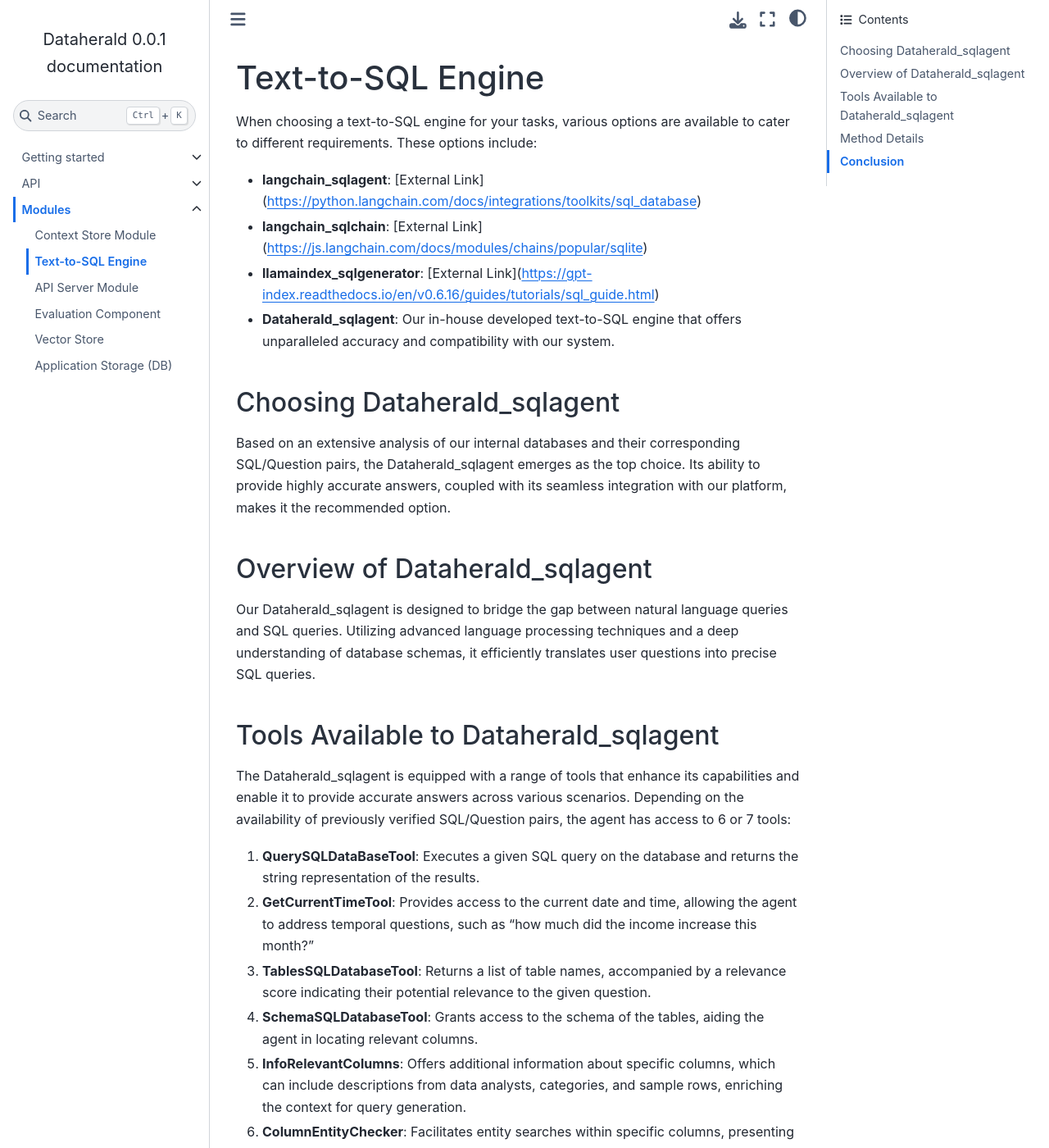
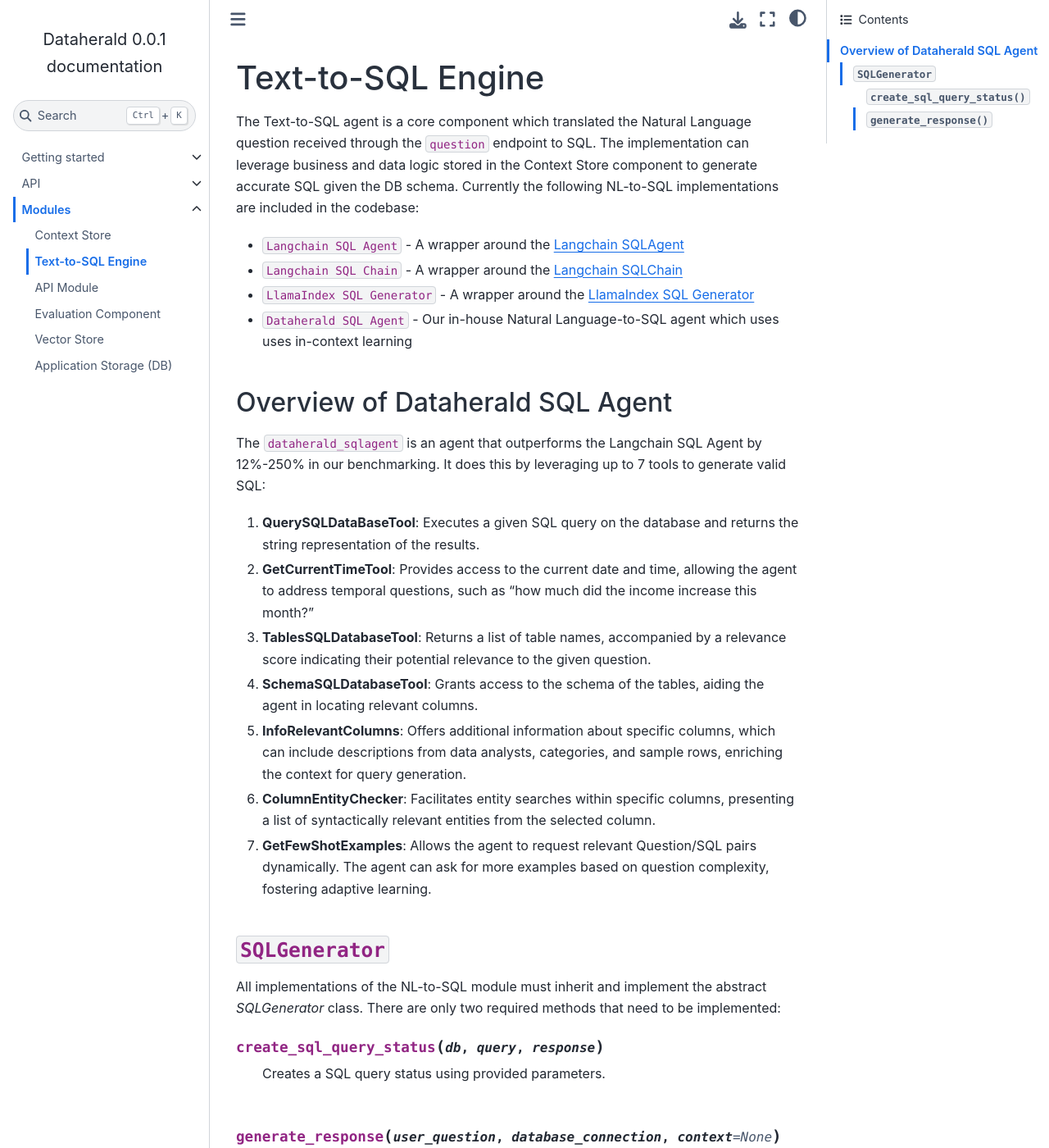
Before and after one commit to Dataherald/dataherald, a Sphinx documentation site: the page built from docs/text_to_sql_engine.rst, in a window 1280 px wide and 1400 px high. Shown: the whole window at 82% size. Built offline with Sphinx 7.4.7 and the Sphinx Book theme 1.1.4, drawn with Linux system fonts in a browser that asks for light colours; some of the changed text lies outside the part shown.

Commit message:
bf/DH-4444 updated text-to-sql and API documentation

```diff
--- a/docs/context_store.rst
+++ b/docs/context_store.rst
@@ -1,4 +1,4 @@
-Context Store Module
+Context Store
 ====================
 
 The Context Store module is responsible for managing a vector database that stores relevant information for accurately generating SQL queries based on natural language prompts.
--- a/docs/index.rst
+++ b/docs/index.rst
@@ -7,7 +7,7 @@
 ========================================
 Welcome to the official documentation page of the Dataherald AI engine. This documentation is intended for developers who want to:
 
-* Use the Dataherald AI engine in their own projects.
+* Use the Dataherald AI engine to set up Natural Language interfaces from structured data in their own projects.
 * Contribute to the Dataherald AI engine.
 
 These documents will cover how to get started, how to set up an API from your database that can answer questions in plain English and how to extend the core engine's functionality.
--- a/docs/text_to_sql_engine.rst
+++ b/docs/text_to_sql_engine.rst
@@ -1,27 +1,20 @@
 Text-to-SQL Engine
 ==========================
 
-When choosing a text-to-SQL engine for your tasks, various options are available to cater to different requirements. These options include:
+The Text-to-SQL agent is a core component which translated the Natural Language question received through the ``question`` endpoint to SQL. The implementation can leverage business and data logic stored in the Context Store component
+to generate accurate SQL given the DB schema. Currently the following NL-to-SQL implementations are included in the codebase:
 
-- **langchain_sqlagent**: [External Link](https://python.langchain.com/docs/integrations/toolkits/sql_database)
-- **langchain_sqlchain**: [External Link](https://js.langchain.com/docs/modules/chains/popular/sqlite)
-- **llamaindex_sqlgenerator**: [External Link](https://gpt-index.readthedocs.io/en/v0.6.16/guides/tutorials/sql_guide.html)
-- **Dataherald_sqlagent**: Our in-house developed text-to-SQL engine that offers unparalleled accuracy and compatibility with our system.
+- ``Langchain SQL Agent`` - A wrapper around the `Langchain SQLAgent <https://python.langchain.com/docs/integrations/toolkits/sql_database>`_
+- ``Langchain SQL Chain`` - A wrapper around the `Langchain SQLChain <https://python.langchain.com/docs/integrations/tools/sqlite>`_
+- ``LlamaIndex SQL Generator`` - A wrapper around the `LlamaIndex SQL Generator <https://gpt-index.readthedocs.io/en/v0.6.16/guides/tutorials/sql_guide.html>`_
+- ``Dataherald SQL Agent`` - Our in-house Natural Language-to-SQL agent which uses uses in-context learning
 
-Choosing Dataherald_sqlagent
-----------------------------
 
-Based on an extensive analysis of our internal databases and their corresponding SQL/Question pairs, the Dataherald_sqlagent emerges as the top choice. Its ability to provide highly accurate answers, coupled with its seamless integration with our platform, makes it the recommended option.
-
-Overview of Dataherald_sqlagent
+Overview of Dataherald SQL Agent
 -------------------------------
 
-Our Dataherald_sqlagent is designed to bridge the gap between natural language queries and SQL queries. Utilizing advanced language processing techniques and a deep understanding of database schemas, it efficiently translates user questions into precise SQL queries.
-
-Tools Available to Dataherald_sqlagent
---------------------------------------
-
-The Dataherald_sqlagent is equipped with a range of tools that enhance its capabilities and enable it to provide accurate answers across various scenarios. Depending on the availability of previously verified SQL/Question pairs, the agent has access to 6 or 7 tools:
+The ``dataherald_sqlagent`` is an agent that outperforms the Langchain SQL Agent by 12%-250% in our benchmarking. It does this by leveraging up to
+7 tools to generate valid SQL:
 
 1. **QuerySQLDataBaseTool**: Executes a given SQL query on the database and returns the string representation of the results.
 
@@ -37,13 +30,13 @@
 
 7. **GetFewShotExamples**: Allows the agent to request relevant Question/SQL pairs dynamically. The agent can ask for more examples based on question complexity, fostering adaptive learning.
 
-Method Details
---------------
+
 
 :class:`SQLGenerator`
 ^^^^^^^^^^^^^^^^^^^^^
 
-This class is a base class that all SQL generation classes inherit from. It provides common methods for generating SQL responses.
+All implementations of the NL-to-SQL module must inherit and implement the abstract `SQLGenerator` class. There are only two required methods that need to be implemented:
+
 
 .. method:: create_sql_query_status(db, query, response)
 
@@ -52,10 +45,3 @@
 .. method:: generate_response(user_question, database_connection, context=None)
 
    Generates a response to a user question based on the given user question, database connection, and optional context.
-
-For detailed implementation guidelines and further assistance, consult our official documentation or reach out to our dedicated support team.
-
-Conclusion
-----------
-
-The Dataherald_sqlagent, with its comprehensive toolset and proven accuracy, is an integral component of our platform. By harnessing its capabilities, you can confidently generate SQL queries from natural language queries and achieve precise answers. For detailed implementation guidelines and further assistance, consult our official documentation or reach out to our dedicated support team.
```
Also changed, not shown: docs/api_server.rst (+4 -8 lines), docs/vector_store.rst (+2 -19 lines).
